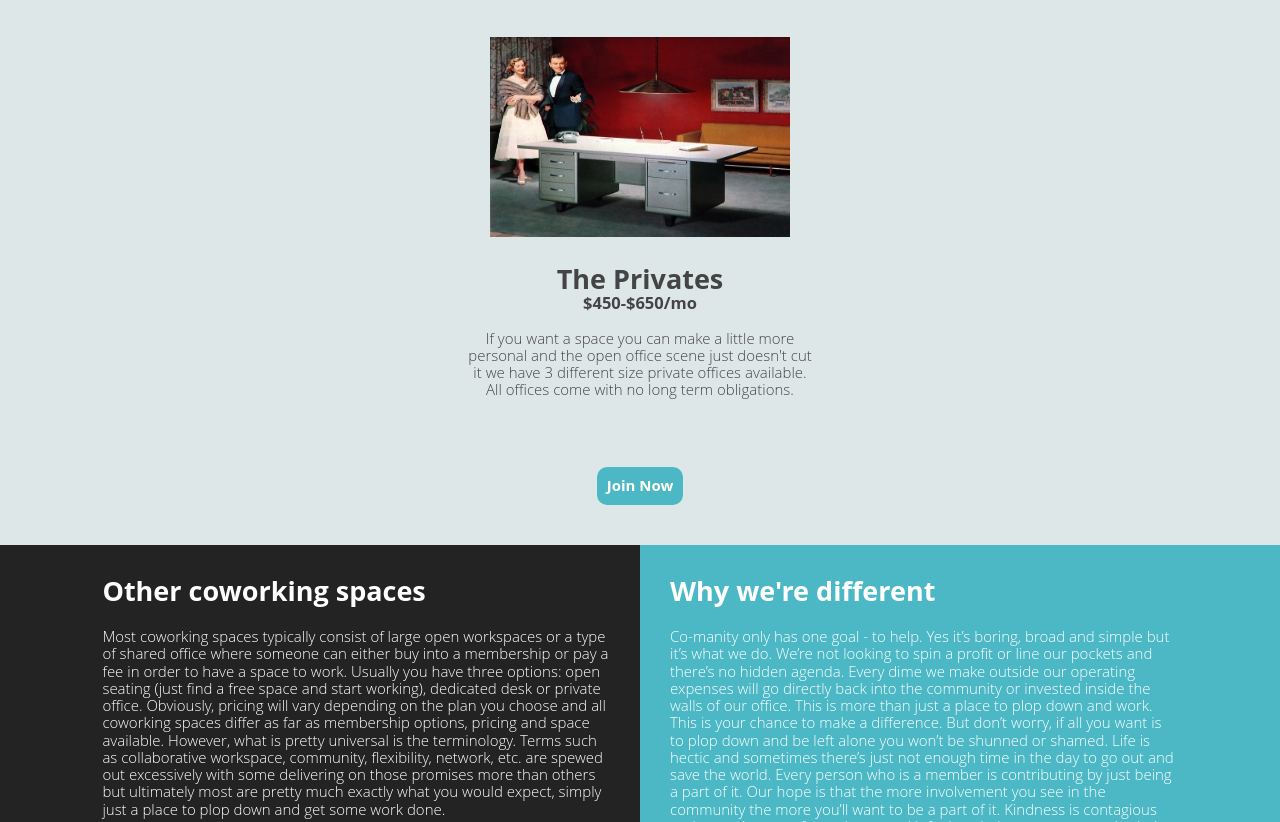
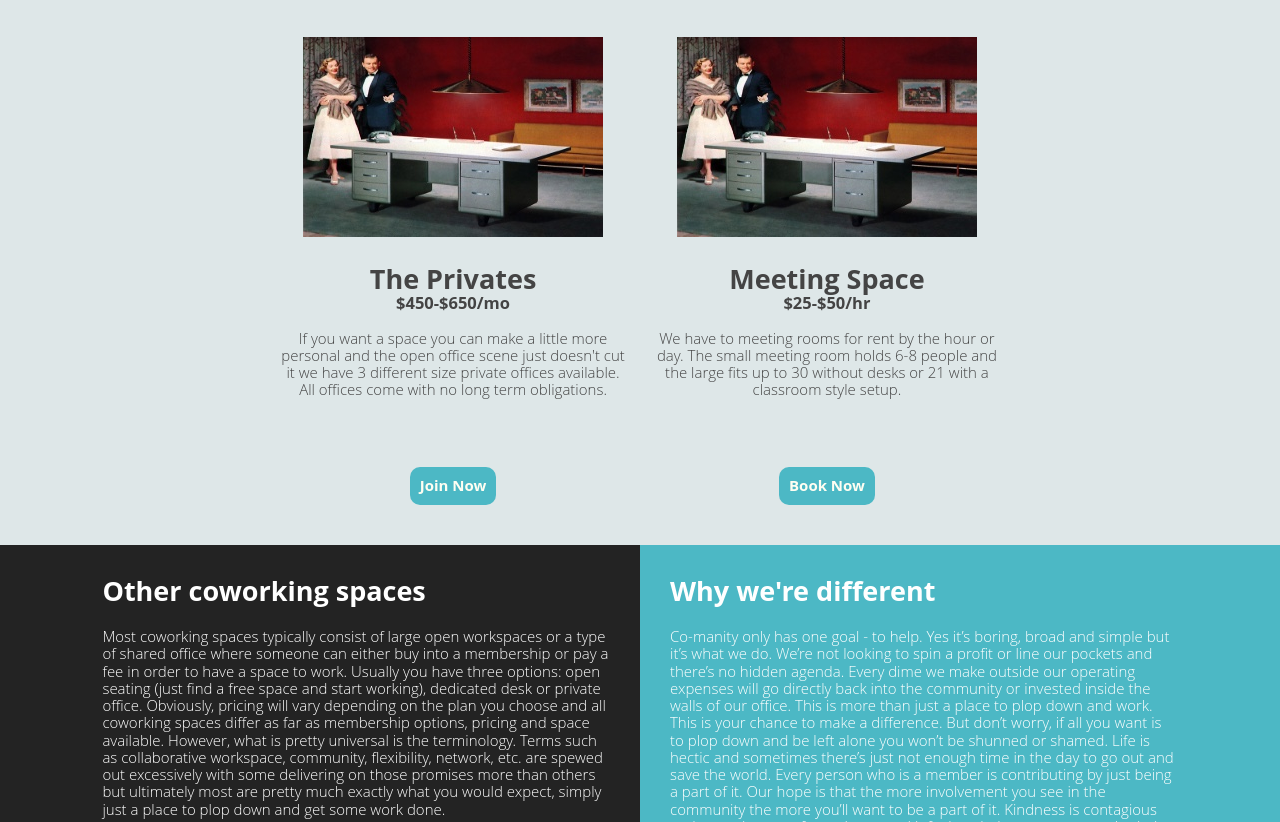
Before and after one commit to coolhand37/Comanity, a website: page index.html in a window 1280 px wide. Shown: the part 1263-2085 px from the top of the page. Drawn offline with nearby package versions, Linux system fonts and the light colour scheme.

Commit message:
meeting rooms

```diff
--- a/index.html
+++ b/index.html
@@ -130,6 +130,21 @@
 						<a href="https://co-manity.app.proximity.space/"><button>Join Now</button></a>
 					</div>
 				</div>
+				<div class="membership-tiles">
+					<div class="membership-tile-content">
+						<div>
+							<img class="member-option-images" src="images/privateoffice.jpg">
+						</div>
+						<div>
+							<h2>Meeting Space</h2>
+							<h3>$25-$50/hr</h3>
+							<p>We have to meeting rooms for rent by the hour or day. The small meeting room holds 6-8 people and the large fits up to 30 without desks or 21 with a classroom style setup.</p>
+						</div>
+					</div>
+					<div class="membership-button">
+						<a href="https://co-manity.app.proximity.space/calendar"><button>Book Now</button></a>
+					</div>
+				</div>
 			</div>
 		</div>
 		<div id="about-us" class="about-us">
```
Also changed, not shown: images/meeting.jpg (added).
